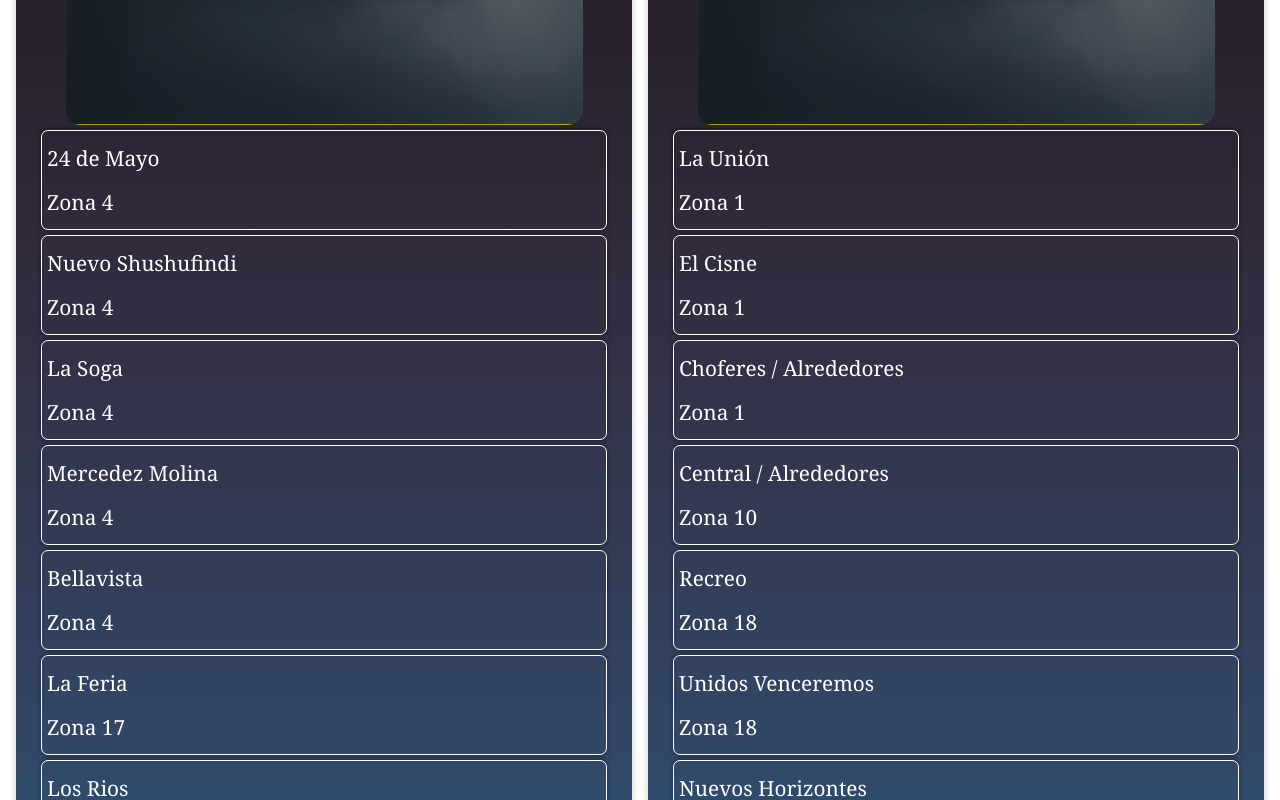
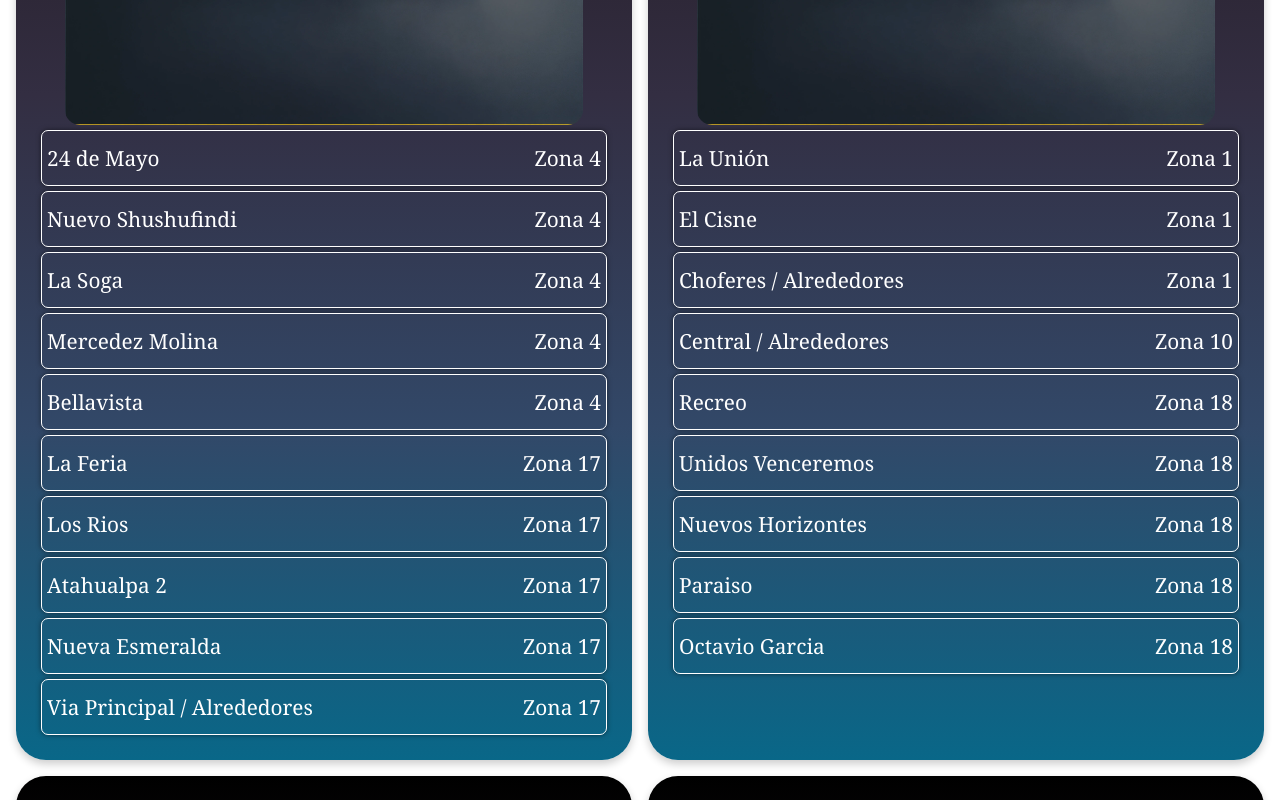
Before and after one commit to JuanISolis/Hostpot, a React (Vite) app: page /recorrido_del_gas in a window 1280 px wide. Shown: the part 1040-1840 px from the top of the page. Built offline with nearby package versions, Linux system fonts and the light colour scheme.

Commit message:
vercion actual cards

```diff
--- a/src/interfaces/recorrido_gas/gasCard.module.css
+++ b/src/interfaces/recorrido_gas/gasCard.module.css
@@ -39,7 +39,10 @@ li span {
 
 li {
     display: flex;
-    flex-direction: column;
+    justify-content: space-between;
+    align-items: center;
+    padding: 0.5rem 0;
+    border-bottom: 1px solid white;
 }
 
 .gasCard__list {
```
